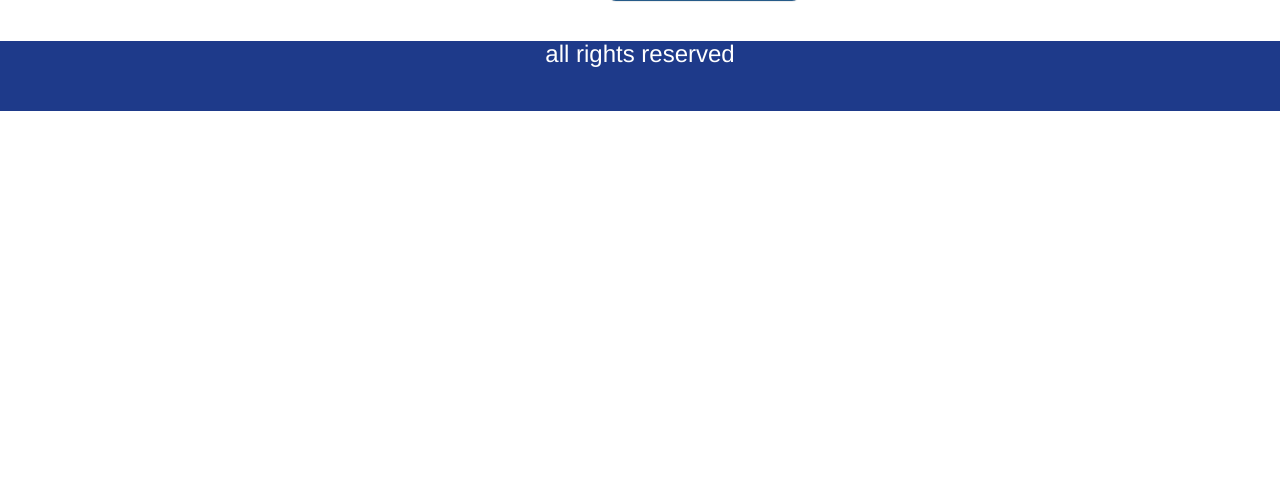
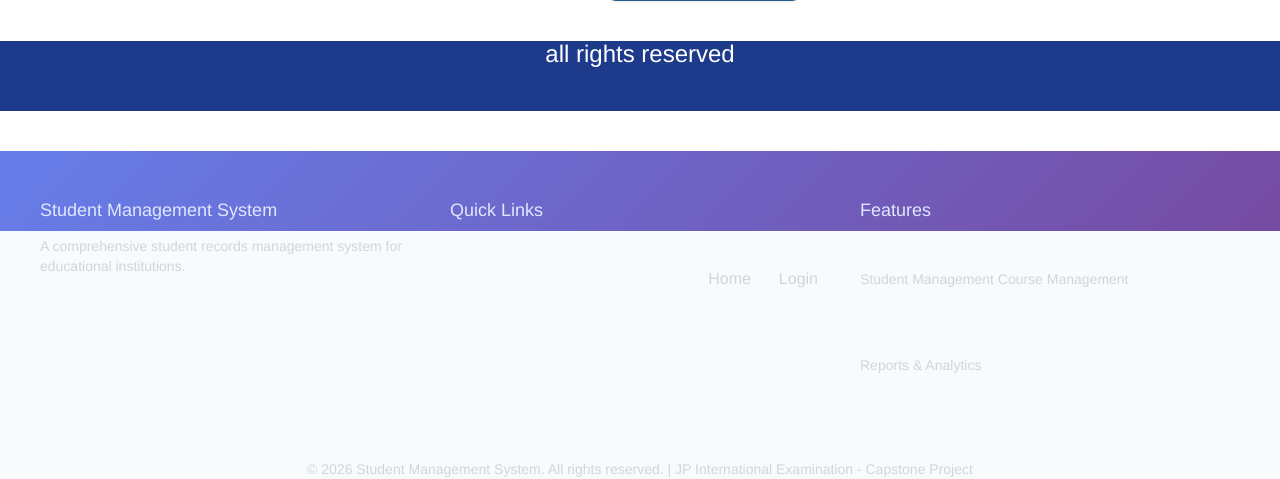
Before and after one commit to bart-codes/Student-records-management-systems, a PHP site: page / in a window 1280 px wide. Shown: the part 2723-3202 px from the top of the page. Before the commit the page ends 2834 px from the top, so only its background shows below. Run offline with PHP 8.4, Linux system fonts and the light colour scheme.

Commit message:
made changes

```diff
--- a/add_course.php
+++ b/add_course.php
@@ -52,7 +52,7 @@ if ($_SERVER['REQUEST_METHOD'] === 'POST') {
 <body>
 
 <nav style="display: flex; justify-content: space-between; align-items: center; padding: 0 40px;">
-    <h2 style="color: white; margin: 0;">Bart Academy Admin</h2>
+    <h2 style="color: white; margin: 0;">Student Management System - Admin</h2>
     <div>
         <a href="list_courses.php" style="color: white; text-decoration: none; margin-right: 20px;">← Back</a>
         <a href="logout.php" class="btn btn-danger" style="background: #ef4444; color: white; padding: 8px 16px; text-decoration: none; border-radius: 6px;">Logout</a>
@@ -96,5 +96,7 @@ if ($_SERVER['REQUEST_METHOD'] === 'POST') {
     </div>
 </div>
 
+<?php include 'footer.php'; ?>
+
 </body>
 </html>
--- a/add_student.php
+++ b/add_student.php
@@ -53,7 +53,7 @@ if ($_SERVER['REQUEST_METHOD'] === 'POST') {
 <body>
 
 <nav style="display: flex; justify-content: space-between; align-items: center; padding: 0 40px;">
-    <h2 style="color: white; margin: 0;">Bart Academy Admin</h2>
+    <h2 style="color: white; margin: 0;">Student Management System - Admin</h2>
     <div>
         <a href="list_students.php" style="color: white; text-decoration: none; margin-right: 20px;">← Back</a>
         <a href="logout.php" class="btn btn-danger" style="background: #ef4444; color: white; padding: 8px 16px; text-decoration: none; border-radius: 6px;">Logout</a>
@@ -91,5 +91,7 @@ if ($_SERVER['REQUEST_METHOD'] === 'POST') {
     </div>
 </div>
 
+<?php include 'footer.php'; ?>
+
 </body>
 </html>
--- a/adminhome.php
+++ b/adminhome.php
@@ -28,7 +28,7 @@ if (!isset($_SESSION['username']) || $_SESSION['usertype'] != 'admin') {
 <body>
 
 <nav style="display: flex; justify-content: space-between; align-items: center; padding: 0 40px;">
-	<h2 style="color: white; margin: 0;">Bart Academy Admin</h2>
+	<h2 style="color: white; margin: 0;">Student Management System - Admin</h2>
 	<a href="logout.php" class="btn btn-danger" style="background: #ef4444; color: white; padding: 8px 16px; text-decoration: none; border-radius: 6px;">Logout</a>
 </nav>
 
@@ -49,5 +49,7 @@ if (!isset($_SESSION['username']) || $_SESSION['usertype'] != 'admin') {
 	</div>
 </div>
 
+<?php include 'footer.php'; ?>
+
 </body>
 </html>
--- a/edit_course.php
+++ b/edit_course.php
@@ -68,7 +68,7 @@ if ($_SERVER['REQUEST_METHOD'] === 'POST') {
 <body>
 
 <nav style="display: flex; justify-content: space-between; align-items: center; padding: 0 40px;">
-    <h2 style="color: white; margin: 0;">Bart Academy Admin</h2>
+    <h2 style="color: white; margin: 0;">Student Management System - Admin</h2>
     <div>
         <a href="list_courses.php" style="color: white; text-decoration: none; margin-right: 20px;">← Back</a>
         <a href="logout.php" class="btn btn-danger" style="background: #ef4444; color: white; padding: 8px 16px; text-decoration: none; border-radius: 6px;">Logout</a>
@@ -112,5 +112,6 @@ if ($_SERVER['REQUEST_METHOD'] === 'POST') {
     </div>
 </div>
 
+<?php include 'footer.php'; ?>
 </body>
 </html>
--- a/edit_student.php
+++ b/edit_student.php
@@ -75,7 +75,7 @@ if ($_SERVER['REQUEST_METHOD'] === 'POST') {
 <body>
 
 <nav style="display: flex; justify-content: space-between; align-items: center; padding: 0 40px;">
-    <h2 style="color: white; margin: 0;">Bart Academy Admin</h2>
+    <h2 style="color: white; margin: 0;">Student Management System - Admin</h2>
     <div>
         <a href="list_students.php" style="color: white; text-decoration: none; margin-right: 20px;">← Back</a>
         <a href="logout.php" class="btn btn-danger" style="background: #ef4444; color: white; padding: 8px 16px; text-decoration: none; border-radius: 6px;">Logout</a>
@@ -110,5 +110,7 @@ if ($_SERVER['REQUEST_METHOD'] === 'POST') {
     </div>
 </div>
 
+<?php include 'footer.php'; ?>
+
 </body>
 </html>
--- /dev/null
+++ b/footer.php
@@ -0,0 +1,31 @@
+<?php
+// Footer Component - Include this at the end of every page before </body>
+?>
+<footer style="background: linear-gradient(135deg, #667eea 0%, #764ba2 100%); color: white; padding: 40px 20px; margin-top: 60px; text-align: center;">
+    <div style="max-width: 1200px; margin: 0 auto;">
+        <div style="display: grid; grid-template-columns: repeat(auto-fit, minmax(250px, 1fr)); gap: 30px; margin-bottom: 30px;">
+            <div style="text-align: left;">
+                <h4 style="margin-bottom: 15px; color: #e0e7ff;">Student Management System</h4>
+                <p style="margin: 0; font-size: 14px; color: #d1d5db;">A comprehensive student records management system for educational institutions.</p>
+            </div>
+            <div style="text-align: left;">
+                <h4 style="margin-bottom: 15px; color: #e0e7ff;">Quick Links</h4>
+                <ul style="list-style: none; padding: 0; margin: 0;">
+                    <li style="margin: 8px 0;"><a href="index.php" style="color: #d1d5db; text-decoration: none;">Home</a></li>
+                    <li style="margin: 8px 0;"><a href="login.php" style="color: #d1d5db; text-decoration: none;">Login</a></li>
+                </ul>
+            </div>
+            <div style="text-align: left;">
+                <h4 style="margin-bottom: 15px; color: #e0e7ff;">Features</h4>
+                <ul style="list-style: none; padding: 0; margin: 0;">
+                    <li style="margin: 8px 0;"><span style="color: #d1d5db;">Student Management</span></li>
+                    <li style="margin: 8px 0;"><span style="color: #d1d5db;">Course Management</span></li>
+                    <li style="margin: 8px 0;"><span style="color: #d1d5db;">Reports & Analytics</span></li>
+                </ul>
+            </div>
+        </div>
+        <div style="border-top: 1px solid rgba(255,255,255,0.2); padding-top: 20px;">
+            <p style="margin: 0; font-size: 14px; color: #d1d5db;">&copy; 2026 Student Management System. All rights reserved. | JP International Examination - Capstone Project</p>
+        </div>
+    </div>
+</footer>
--- a/index.php
+++ b/index.php
@@ -17,7 +17,7 @@
 </head>
 <body>
 	<nav>
-		<label class ="logo">Bart Academy</label>
+		<label class ="logo">Student Management System</label>
 		<ul>
 			<li><a href="">Home</a></li>
 			<li><a href="">Contact</a></li>
@@ -42,7 +42,7 @@
 
 			<div class="col-md-8">
 
-				<h1>Welcome to Bart Academy</h1>
+				<h1>Welcome to Student Management System</h1>
 				<p>paste paragraph</p>
 
 			</div>
@@ -168,6 +168,7 @@
 		</h3>
 	</footer>
 
+<?php include 'footer.php'; ?>
 
 </body>
 </html>
--- a/list_courses.php
+++ b/list_courses.php
@@ -44,7 +44,7 @@ while ($row = $result->fetch_assoc()) {
 <body>
 
 <nav style="display: flex; justify-content: space-between; align-items: center; padding: 0 40px;">
-    <h2 style="color: white; margin: 0;">Bart Academy Admin</h2>
+    <h2 style="color: white; margin: 0;">Student Management System - Admin</h2>
     <div>
         <a href="adminhome.php" style="color: white; text-decoration: none; margin-right: 20px;">← Back</a>
         <a href="logout.php" class="btn btn-danger" style="background: #ef4444; color: white; padding: 8px 16px; text-decoration: none; border-radius: 6px;">Logout</a>
@@ -101,5 +101,7 @@ while ($row = $result->fetch_assoc()) {
     </div>
 </div>
 
+<?php include 'footer.php'; ?>
+
 </body>
 </html>
--- a/list_students.php
+++ b/list_students.php
@@ -54,7 +54,7 @@ while ($row = $result->fetch_assoc()) {
 <body>
 
 <nav style="display: flex; justify-content: space-between; align-items: center; padding: 0 40px;">
-    <h2 style="color: white; margin: 0;">Bart Academy Admin</h2>
+    <h2 style="color: white; margin: 0;">Student Management System - Admin</h2>
     <div>
         <a href="adminhome.php" style="color: white; text-decoration: none; margin-right: 20px;">← Back</a>
         <a href="logout.php" class="btn btn-danger" style="background: #ef4444; color: white; padding: 8px 16px; text-decoration: none; border-radius: 6px;">Logout</a>
@@ -109,5 +109,7 @@ while ($row = $result->fetch_assoc()) {
     </div>
 </div>
 
+<?php include 'footer.php'; ?>
+
 </body>
 </html>
--- a/login.php
+++ b/login.php
@@ -55,5 +55,7 @@
 		</div>
 	</center>
 
+<?php include 'footer.php'; ?>
+
 </body>
 </html>
--- a/reports.php
+++ b/reports.php
@@ -50,7 +50,7 @@ while ($row = $result->fetch_assoc()) {
 <body>
 
 <nav style="display: flex; justify-content: space-between; align-items: center; padding: 0 40px;">
-    <h2 style="color: white; margin: 0;">Bart Academy Admin</h2>
+    <h2 style="color: white; margin: 0;">Student Management System - Admin</h2>
     <div>
         <a href="adminhome.php" style="color: white; text-decoration: none; margin-right: 20px;">← Back</a>
         <a href="logout.php" class="btn btn-danger" style="background: #ef4444; color: white; padding: 8px 16px; text-decoration: none; border-radius: 6px;">Logout</a>
@@ -129,5 +129,7 @@ while ($row = $result->fetch_assoc()) {
     </div>
 </div>
 
+<?php include 'footer.php'; ?>
+
 </body>
 </html>
--- a/settings.php
+++ b/settings.php
@@ -59,7 +59,7 @@ if ($_SERVER['REQUEST_METHOD'] === 'POST') {
 <body>
 
 <nav style="display: flex; justify-content: space-between; align-items: center; padding: 0 40px;">
-    <h2 style="color: white; margin: 0;">Bart Academy Admin</h2>
+    <h2 style="color: white; margin: 0;">Student Management System - Admin</h2>
     <div>
         <a href="adminhome.php" style="color: white; text-decoration: none; margin-right: 20px;">← Back</a>
         <a href="logout.php" class="btn btn-danger" style="background: #ef4444; color: white; padding: 8px 16px; text-decoration: none; border-radius: 6px;">Logout</a>
@@ -111,5 +111,6 @@ if ($_SERVER['REQUEST_METHOD'] === 'POST') {
     </div>
 </div>
 
+<?php include 'footer.php'; ?>
 </body>
 </html>
--- a/studenthome.php
+++ b/studenthome.php
@@ -28,7 +28,7 @@ if (!isset($_SESSION['username']) || $_SESSION['usertype'] != 'student') {
 <body>
 
 <nav style="display: flex; justify-content: space-between; align-items: center; padding: 0 40px;">
-	<h2 style="color: white; margin: 0;">Bart Academy</h2>
+	<h2 style="color: white; margin: 0;">Student Management System</h2>
 	<a href="logout.php" class="btn btn-danger" style="background: #ef4444; color: white; padding: 8px 16px; text-decoration: none; border-radius: 6px;">Logout</a>
 </nav>
 
@@ -48,5 +48,7 @@ if (!isset($_SESSION['username']) || $_SESSION['usertype'] != 'student') {
 	</div>
 </div>
 
+<?php include 'footer.php'; ?>
+
 </body>
 </html>
```
Also changed, not shown: README.md.
